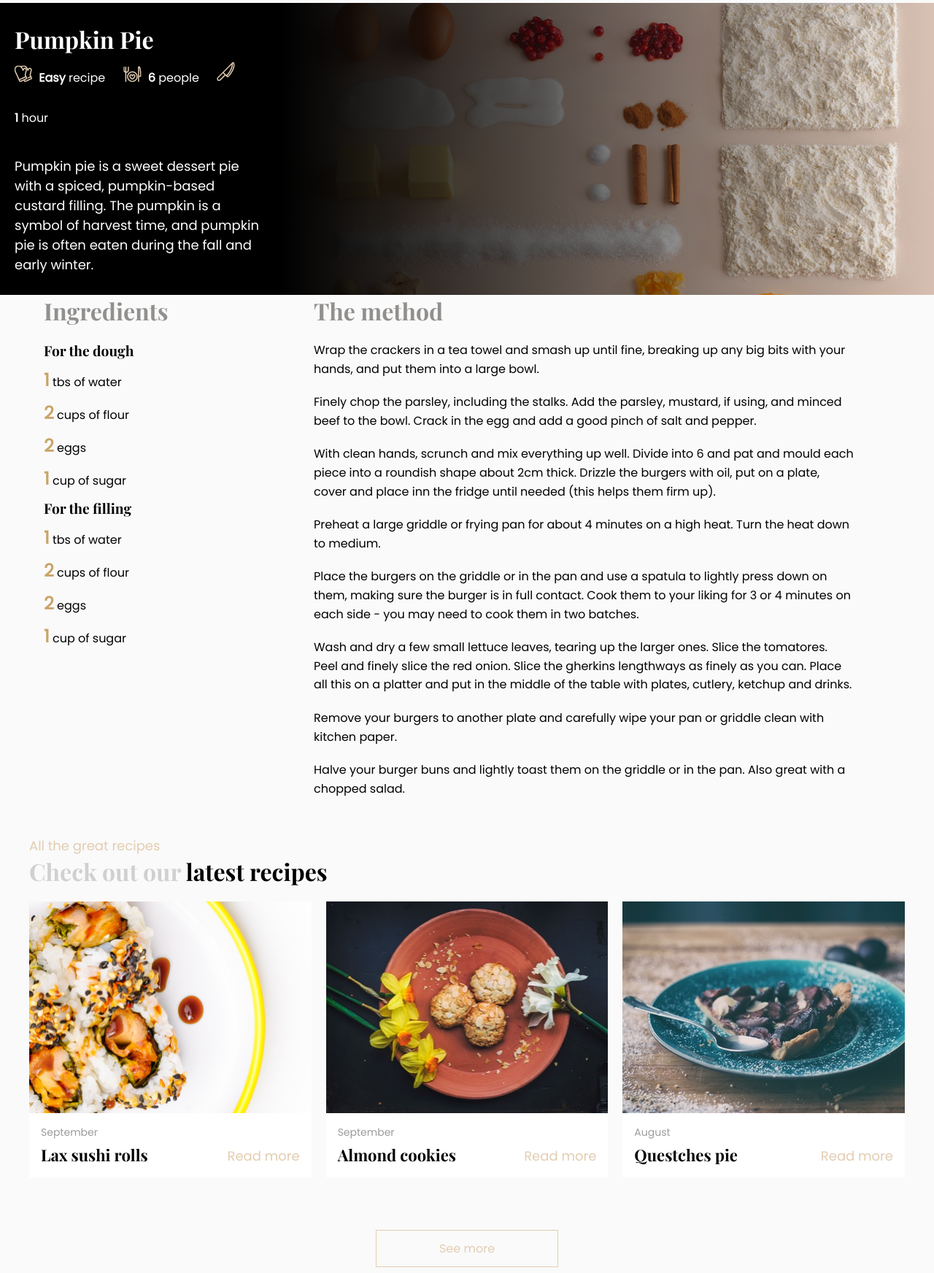
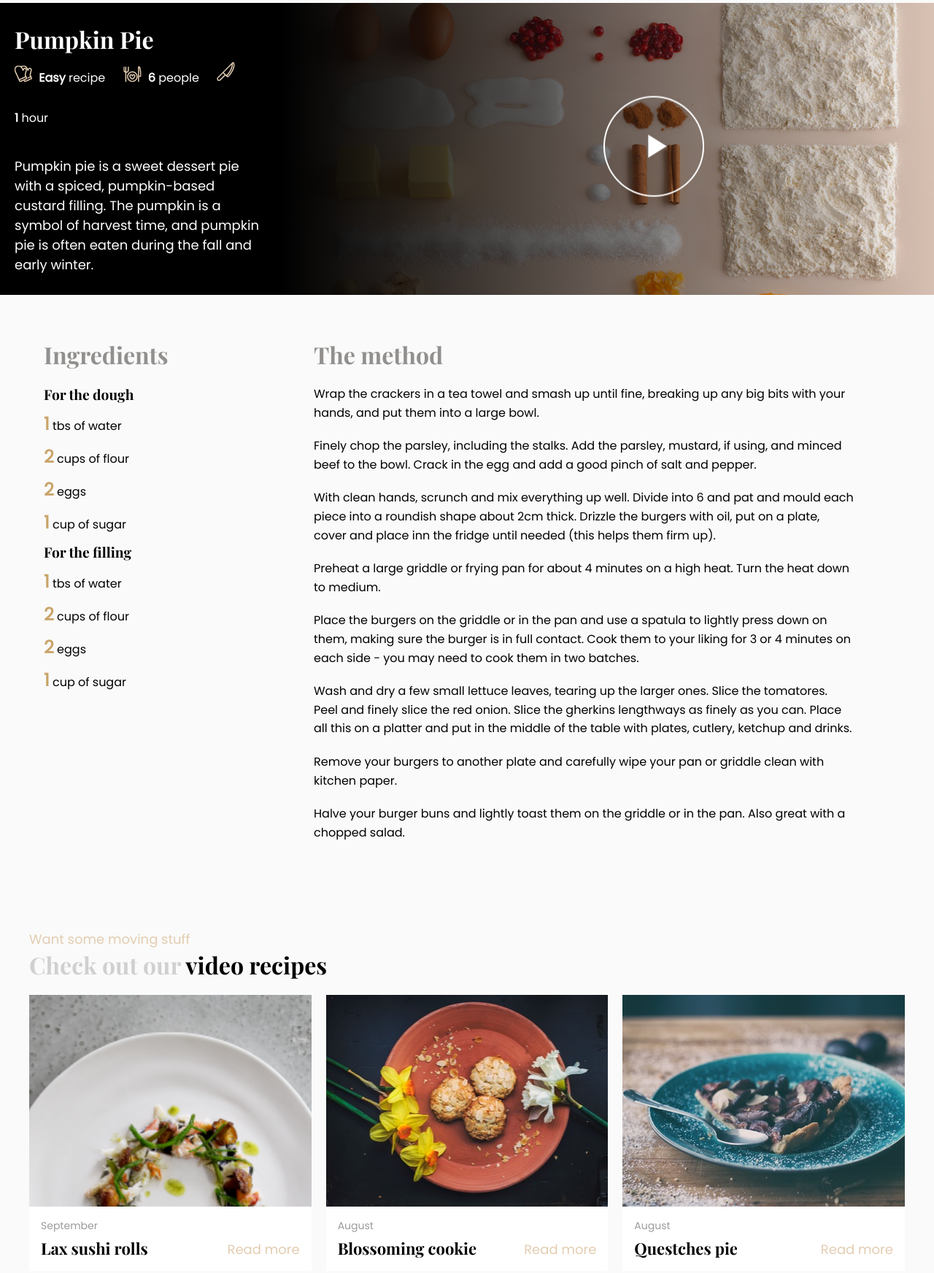
Before and after one commit to Treborralj/Hopverkefni1_vefforritun, a website: page sidur/video_recipe.html in a window 1280 px wide. Shown: the part 100-1844 px from the top of the page at 73% size. Drawn offline with Linux system fonts and the light colour scheme; files whose address does not match are found by name.

Commit message:
Video recipes og recipe klárt

```diff
--- a/sidur/video_recipe.html
+++ b/sidur/video_recipe.html
@@ -35,6 +35,9 @@
                 </div>
               </div>
               <div class="right-half"></div>
+              <div class="play-button">
+                <img src="../myndir/Play button overlay.png" alt="Play takki">
+              </div>
             </div>
 
             <section class="recipe">
@@ -87,17 +90,17 @@
                 </div>
             </section>
             <div class="video_recipes">
-                <p>All the great recipes</p>
+                <p>Want some moving stuff</p>
                 <h2>
                   <span class="light-text">Check out our</span>
-                  <span class="bold-text">latest recipes</span>
+                  <span class="bold-text">video recipes</span>
                 </h2>
               </div>
 
               <div class="cards">
                 <div class="card">
                   <div class="image">
-                    <img src="../myndir/lax_sushi_rolls.png" alt="Mynd af lax sushi rolls">
+                    <img src="../myndir/legumes_printaniers.png" alt="Mynd af legumes">
                   </div>
                   <div class="content">
                     <p class="date">September</p>
@@ -113,9 +116,9 @@
                     <img src="../myndir/almond_cookies.png" alt="Mynd af blossoming cookie">
                   </div>
                   <div class="content">
-                    <p class="date">September</p>
+                    <p class="date">August</p>
                     <div class="texti">
-                    <h3>Almond cookies</h3>
+                    <h3>Blossoming cookie</h3>
                     <a href="/sidur/video_recipe.html" class="see">Read more</a>
                     </div>
                   </div>
@@ -158,9 +161,9 @@
                 <div class="content">
                   <section>
                     <h3>Come and join us for more recipes</h3>
-                    <div class="image"><img src="myndir/Facebook-Icon.png" alt="Facebook icon">
-                      <img src="myndir/Twitter-Icon.png" alt="Twitter icon">
-                      <img src="myndir/YouTube-Icon.png" alt="Youtube icon">
+                    <div class="image"><img src="../myndir/Facebook-Icon.png" alt="Facebook icon">
+                      <img src="../myndir/Twitter-Icon.png" alt="Twitter icon">
+                      <img src="../myndir/YouTube-Icon.png" alt="Youtube icon">
                     </div>
                     <p>yamyam.com</p>
                   </section>
--- a/styles.css
+++ b/styles.css
@@ -659,6 +659,7 @@ footer p {
   max-width: 1200px;
   margin: 0 auto;
   padding: 0 20px;
+  margin-bottom: 100px;
 }
 
 .recipe .ingredients {
@@ -712,6 +713,7 @@ footer p {
 .intro img {
   margin-right: 5px;
 }
+/* video recipe section fyrir neðan */
 .video.recipe-section {
   padding: 40px;
   font-family: 'Arial', sans-serif;
@@ -781,6 +783,7 @@ footer p {
     display: flex;
     width: 100%;
     height: 400px;
+    margin-bottom: 60px;
 }
 
 .overlay {
@@ -806,7 +809,7 @@ footer p {
 
 .overlay img {
   max-width: 100%;
-  height: auto; /* Maintain aspect ratio */
+  height: auto;
 }
 
 .right-half {
@@ -818,3 +821,15 @@ footer p {
   background-repeat: no-repeat;
   position: relative;
 }
+
+.play-button {
+  position: absolute;
+  top: 50%;
+  left: 70%;
+  transform: translate(-50%, -50%);
+  z-index: 10;
+}
+
+.play-button img {
+  cursor: pointer;
+}
```
Also changed, not shown: sidur/recipe.html (+5 -3 lines), myndir/Play button overlay.png (added), myndir/Play-Icon.png (added).
